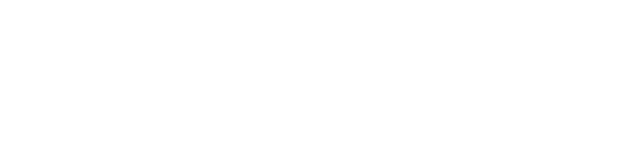
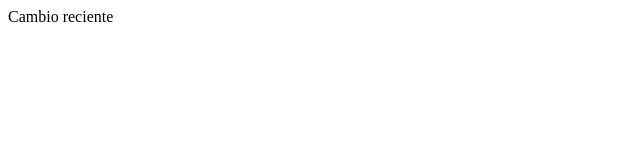
Before and after one commit to alexander933/proyecto, a plain HTML site: page index.html in a window 1280 px wide. Shown: the whole page, without its empty margins (0-640 px from the left). Drawn offline with Linux system fonts and the light colour scheme.

Commit message:
clase1prueba

```diff
--- a/index.html
+++ b/index.html
@@ -6,6 +6,6 @@
     <title>Document</title>
 </head>
 <body>
-
+    Cambio reciente
 </body>
 </html>
```
